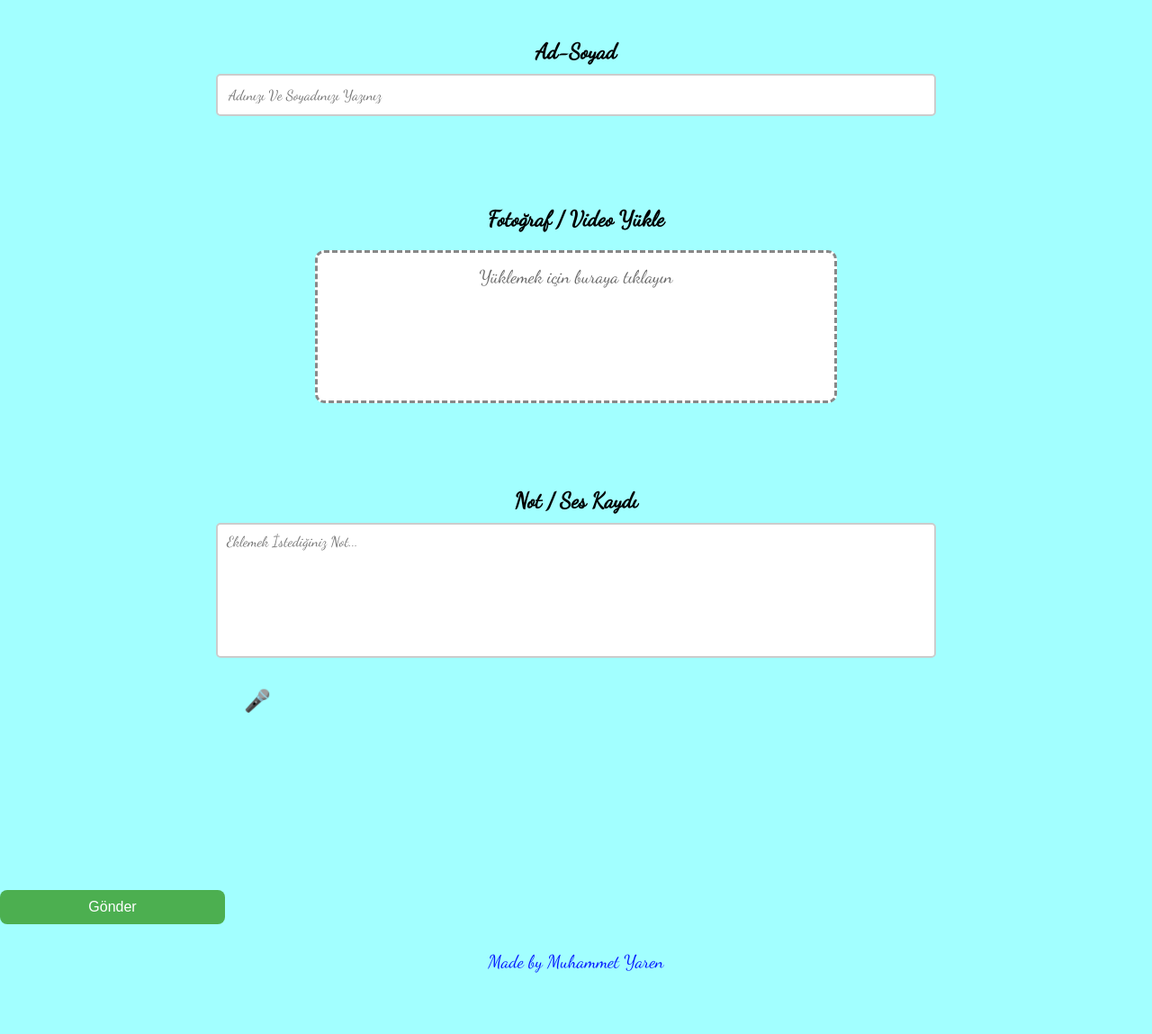
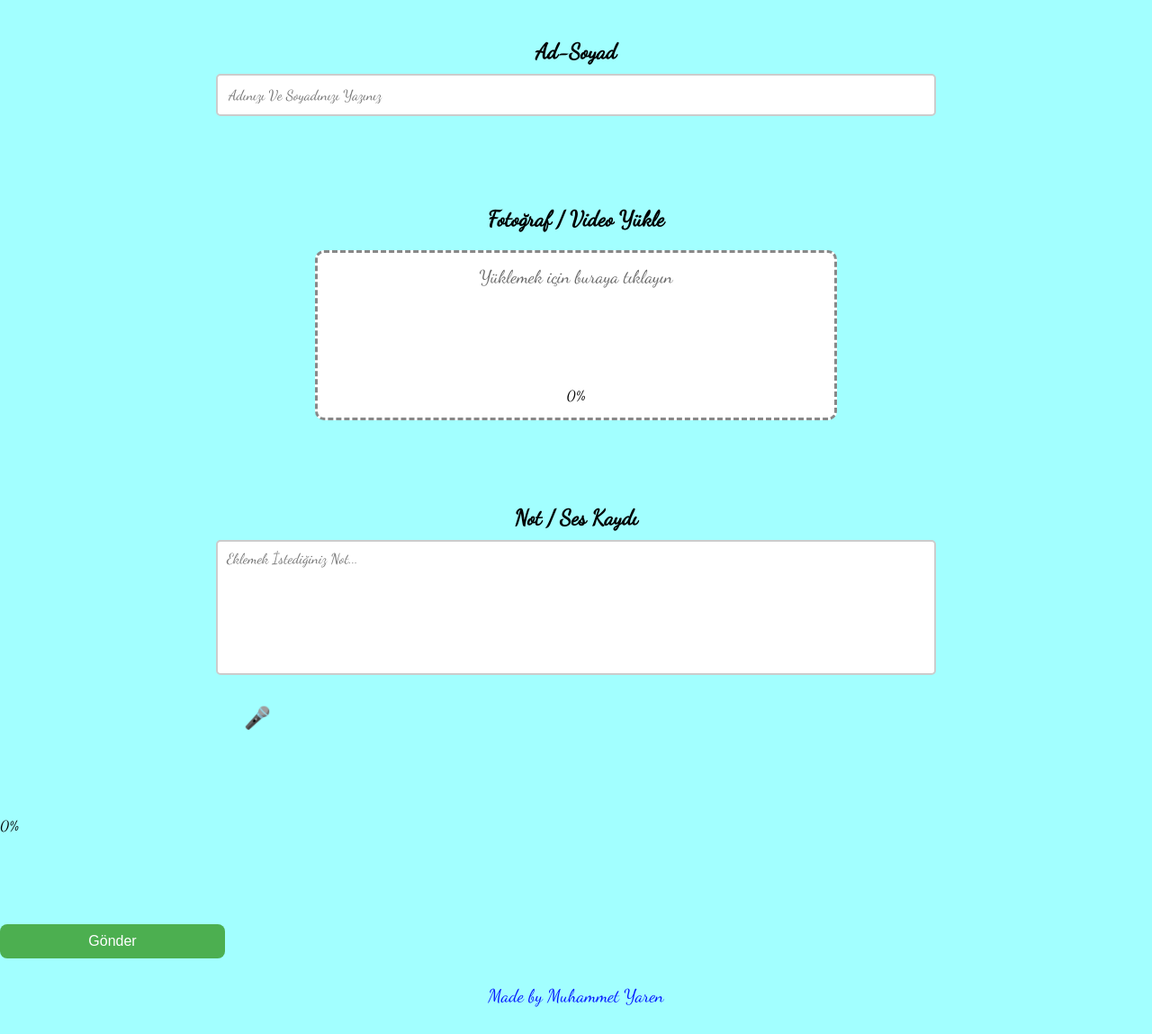
Before and after one commit to MagicWithCode24/HatirApp, a Flask app: page /ana in a window 1280 px wide. Shown: the part 107-1256 px from the top of the page at 90% size. Before the commit the page ends 1188 px from the top, so only its background shows below. Run offline with Flask 2, Linux system fonts and the light colour scheme.

Commit message:
Update ana.html

```diff
--- a/templates/ana.html
+++ b/templates/ana.html
@@ -11,7 +11,7 @@
 
     <h1>Lütfen İstenilen Bilgileri Giriniz.</h1>
 
-    <form method="POST" action="{{ url_for('son') }}" enctype="multipart/form-data">
+    <form id="mainForm" method="POST" action="{{ url_for('son') }}" enctype="multipart/form-data">
 
         <div class="form">
             <p class="isim">Ad-Soyad</p>
@@ -23,6 +23,10 @@
             <div class="upload-box" onclick="document.getElementById('real-file').click();">
                 <p id="uploadText">Yüklemek için buraya tıklayın</p>
                 <div class="upload-preview" id="uploadPreview"></div>
+                <div id="filePreviewProgressBarContainer" class="file-preview-progress-bar-container">
+                    <div id="filePreviewProgressBar" class="file-preview-progress-bar"></div>
+                    <span id="filePreviewProgressText" class="file-preview-progress-text">0%</span>
+                </div>
             </div>
             <input type="file" name="file" id="real-file" accept="image/*,video/*" multiple style="display: none;">
         </div>
@@ -46,6 +50,11 @@
 
         </div>
 
+        <div id="uploadProgressBarContainer" class="upload-progress-bar-container">
+            <div id="uploadProgressBar" class="upload-progress-bar"></div>
+            <span id="uploadProgressText" class="upload-progress-text">0%</span>
+        </div>
+
         <button class="finish-btn" type="submit" id="submitBtn">Gönder</button>
     </form>
 
```
